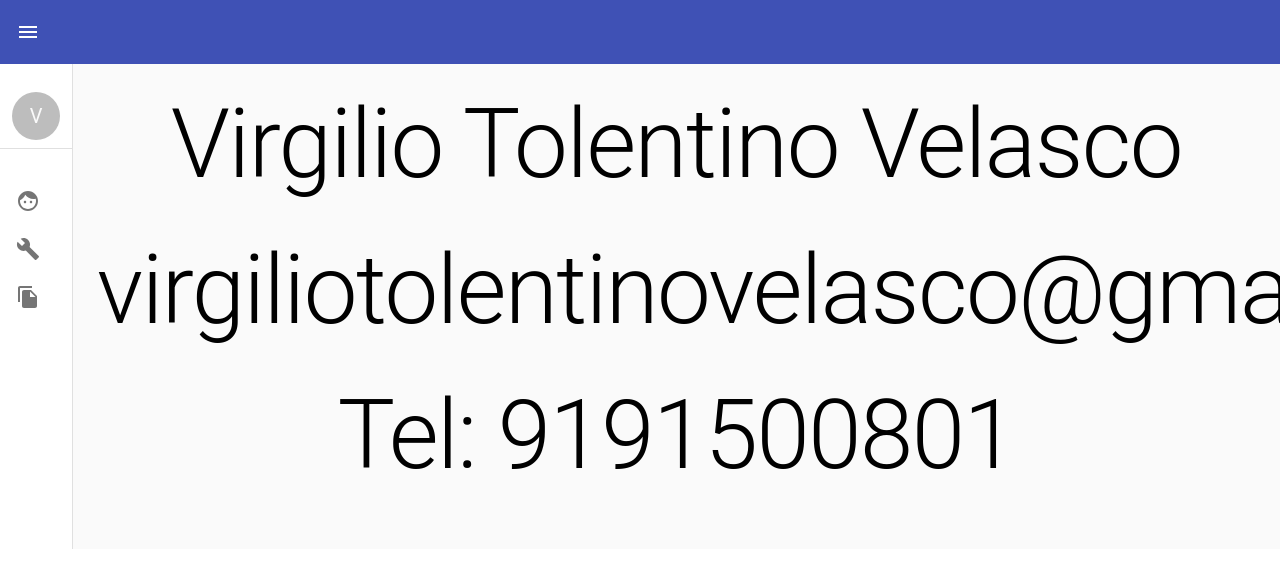
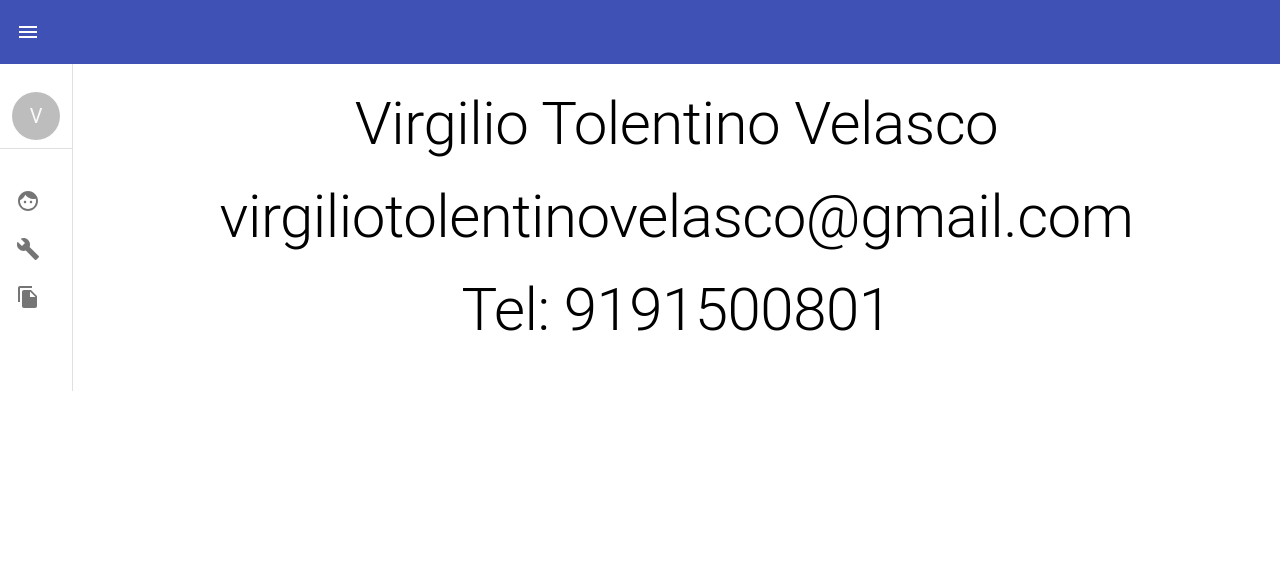
Before and after one commit to virgilio1096/Front-end, a React (Create React App) app: page /usuario/index in a window 1280 px wide. Shown: the top 588 px of the page. Built offline with nearby package versions, Linux system fonts and the light colour scheme.

Commit message:
se agrega texto

```diff
--- a/src/modules/amazon/index.js
+++ b/src/modules/amazon/index.js
@@ -114,7 +114,11 @@ export default function Amazon(props) {
   const classes = useStyles();
   return (
     <Grid>
-
+      <Grid item xs={12} style={{textAlign:'center'}}>
+        <Typography variant="h3" gutterBottom>
+            PRODUCTOS MAS VENDIDOS EN AMAZON
+        </Typography>
+    </Grid>
       {loading &&
           <Grid item xs={12}>
             <div style={{ textAlign: 'center', padding: '1rem 0 0' }}>
--- a/src/modules/dashboard/index.js
+++ b/src/modules/dashboard/index.js
@@ -139,7 +139,6 @@ const useStyles = makeStyles((theme) => ({
     display: 'flex',
     flexDirection: 'column',
     flexGrow: 1,
-    backgroundColor: theme.palette.background.default,
     padding: theme.spacing(3),
     overflow: 'auto'
   },
--- a/src/modules/usuario/index.js
+++ b/src/modules/usuario/index.js
@@ -11,13 +11,13 @@ export default function Usuarios(props) {
   const classes = useStyles();
   return (
     <Grid item xs={12} style={{textAlign:'center'}}>
-        <Typography variant="h1" component="h2" gutterBottom>
+        <Typography variant="h2" gutterBottom>
            Virgilio Tolentino Velasco
         </Typography>
-        <Typography variant="h1" component="h2" gutterBottom>
+        <Typography variant="h2" gutterBottom>
             virgiliotolentinovelasco@gmail.com
         </Typography>
-        <Typography variant="h1" component="h2" gutterBottom>
+        <Typography variant="h2" gutterBottom>
             Tel: 9191500801
         </Typography>
     </Grid>
```
